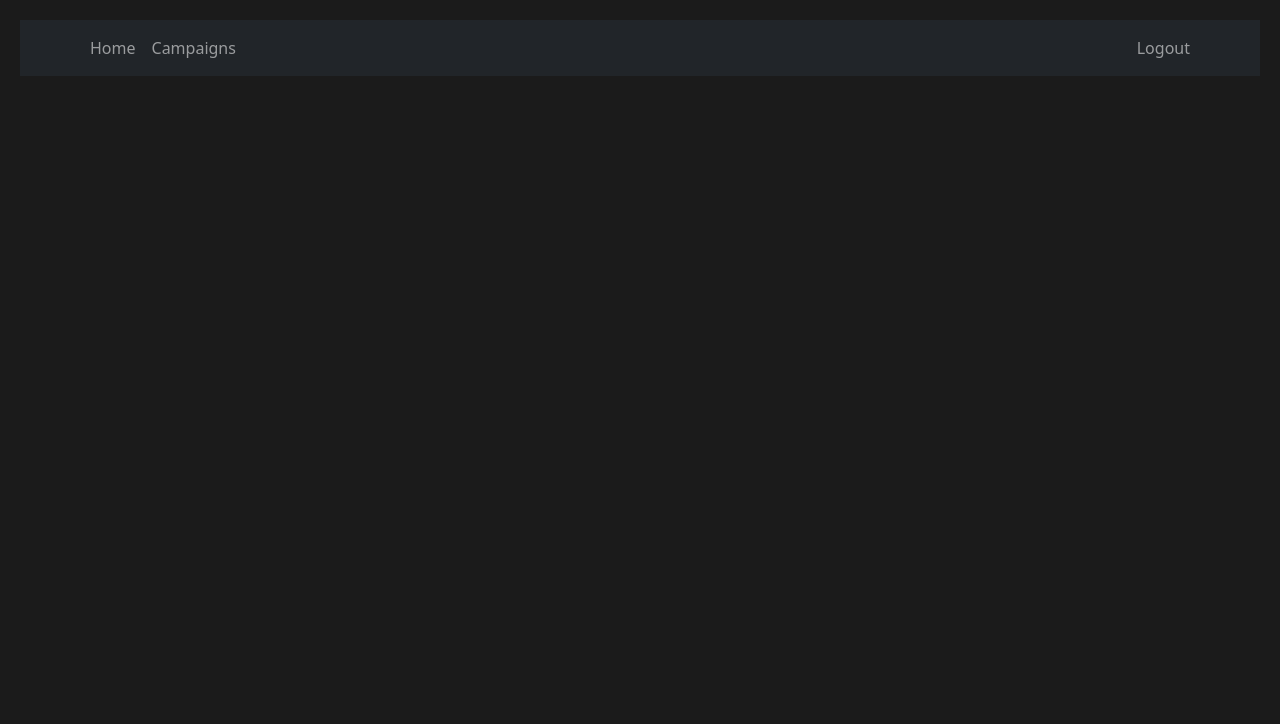
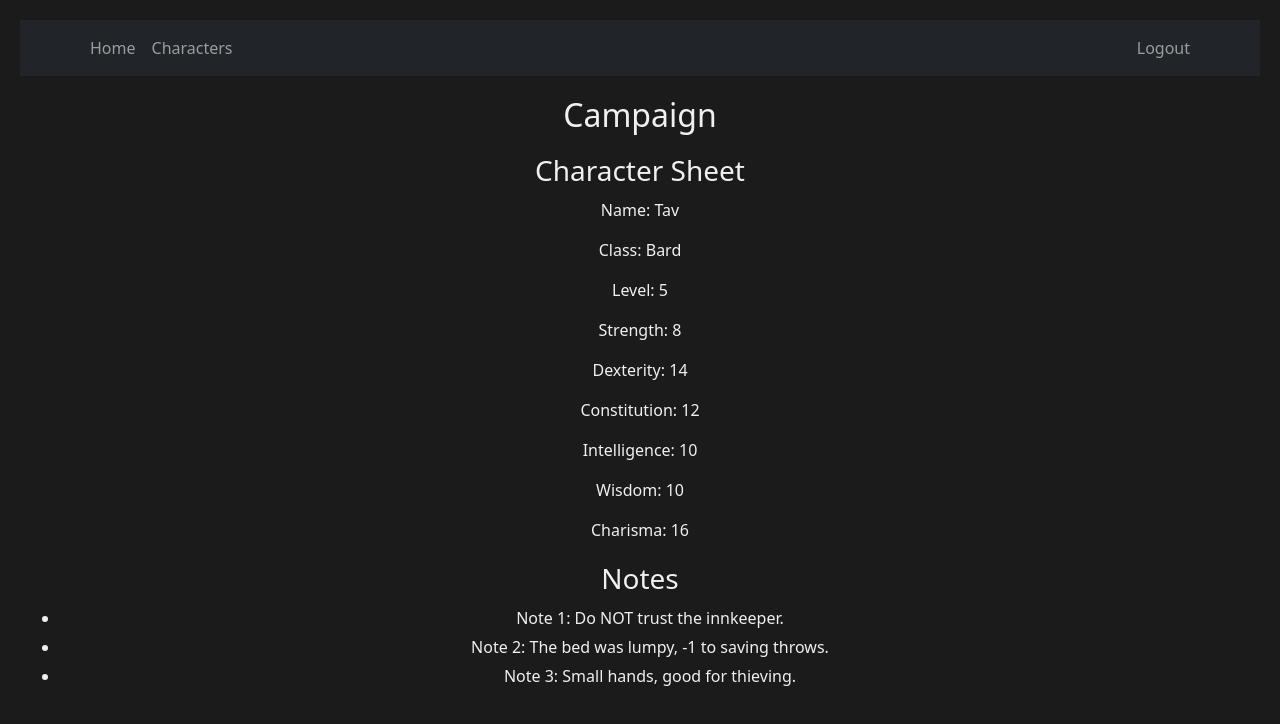
Before and after one commit to vmlayton87/ncsu-milestone-project-3, a React (Vite) app in the folder front_end/my-react-app/: page /characters in a window 1280 px wide. Shown: the top 724 px of the page. Built offline with nearby package versions, Linux system fonts and the light colour scheme; a web font is replaced by a local one.

Commit message:
Changed Campaigns component to Characters and fixed pathing

```diff
--- a/front_end/my-react-app/src/App.jsx
+++ b/front_end/my-react-app/src/App.jsx
@@ -12,7 +12,7 @@
 import Login from './components/Login.jsx'
 import Dashboard from './components/Dashboard.jsx'
 import ConditionalNavigation from './components/ConditionalNavigation.jsx'
-import Campaigns from './components/Campaigns.jsx'
+import Characters from './components/Characters.jsx'
 import DmDashboard from './components/DmDashboard.jsx'
 
 function App() {
@@ -25,7 +25,7 @@
         <Route path="/login" element={<Login />} />
         <Route path="/dashboard" element={<Dashboard />} />
         <Route path="/dmdashboard" element={<DmDashboard />} />
-        <Route path="/campaigns" element={<Campaigns />} />
+        <Route path="/characters" element={<Characters />} />
         <Route path="/logout" element={() => {
           // Handle logout logic here
         }} />
--- a/front_end/my-react-app/src/components/Campaigns.jsx
+++ b/front_end/my-react-app/src/components/Characters.jsx
@@ -2,7 +2,7 @@
 import { useParams } from "react-router-dom";
 import '../index.scss';
 
-const Campaigns = () => {
+const Characters = () => {
     const { id } = useParams();
 
     const characterSheet = {
@@ -26,7 +26,7 @@
     ];
 
     return (
-        <div className="campaigns">
+        <div className="characters">
             <h2>Campaign {id}</h2>
             <div className="character-sheet">
                 <h3>Character Sheet</h3>
@@ -54,4 +54,4 @@
     );
 };
 
-export default Campaigns;
+export default Characters;
--- a/front_end/my-react-app/src/components/Navigation.jsx
+++ b/front_end/my-react-app/src/components/Navigation.jsx
@@ -12,7 +12,7 @@
         <Navbar.Collapse id="basic-navbar-nav">
             <Nav className="me-auto">
                 <Nav.Link href="/dashboard">Home</Nav.Link>
-                <Nav.Link href="/campaigns">Campaigns</Nav.Link>
+                <Nav.Link href="/characters">Characters</Nav.Link>
             </Nav>
             <Nav className="ms-auto">
                 <Nav.Link href="/login">Logout</Nav.Link>
--- a/front_end/my-react-app/src/index.scss
+++ b/front_end/my-react-app/src/index.scss
@@ -205,7 +205,7 @@
   margin-top: 20px;
 }
 
-.campaigns {
+.characters {
   padding: 20px;
   color: #f0f0f0;
 
```
